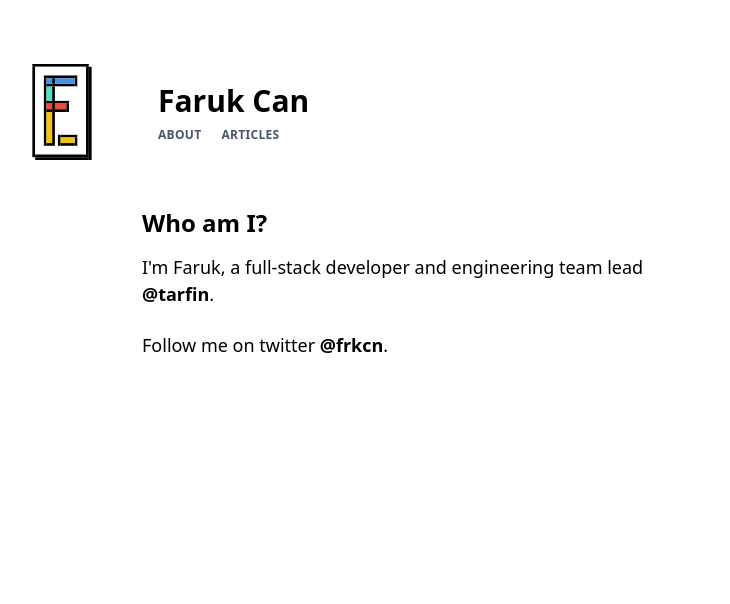
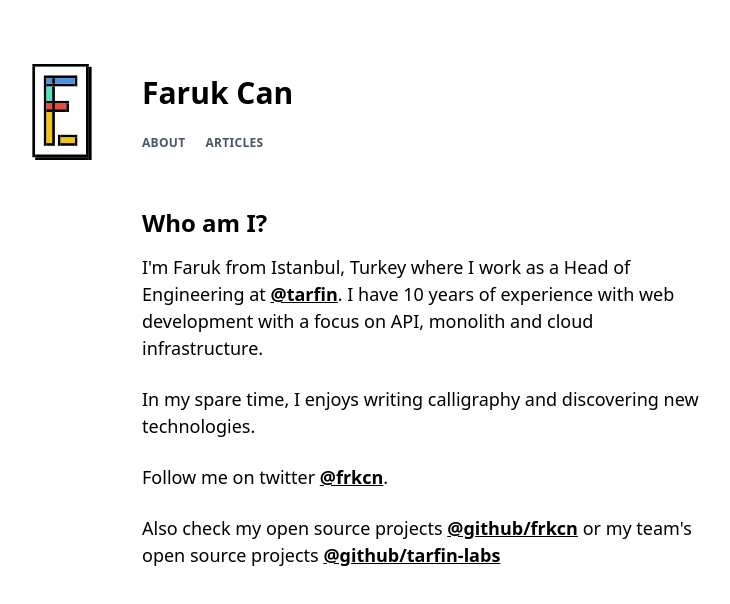
Before and after one commit to frkcn/c4n.dev, a Nuxt app: page / in a window 1280 px wide. Shown: the top 604 px of the page, without its empty margins (82-812 px from the left). Built offline with nearby package versions, Linux system fonts and the light colour scheme.

Commit message:
nord theme improvements

```diff
--- a/assets/css/prism.css
+++ b/assets/css/prism.css
@@ -19,10 +19,245 @@ cyan      #2aa198 #a3be8c
 green     #859900 #81a1c1
 */
 
+/*
+ * Copyright (c) 2016-present Arctic Ice Studio <development@arcticicestudio.com>
+ * Copyright (c) 2016-present Sven Greb <development@svengreb.de>
+ *
+ * Project:    Nord
+ * Version:    0.2.0
+ * Repository: https://github.com/arcticicestudio/nord
+ * License:    MIT
+ * References:
+ *   https://www.w3.org/TR/css-variables
+ *   https://www.w3.org/TR/selectors/#root-pseudo
+ *   https://drafts.csswg.org/css-variables
+ *   https://developer.mozilla.org/en-US/docs/Web/CSS/Using_CSS_variables
+ *   http://warpspire.com/kss
+ *   https://github.com/kss-node/kss-node
+ */
+
+/*
+An arctic, north-bluish color palette.
+Created for the clean- and minimal flat design pattern to achieve a optimal focus and readability for code syntax
+highlighting and UI.
+It consists of a total of sixteen, carefully selected, dimmed pastel colors for a eye-comfortable, but yet colorful
+ambiance.
+
+Styleguide Nord
+*/
+
+:root {
+  /*
+  Base component color of "Polar Night".
+
+  Used for texts, backgrounds, carets and structuring characters like curly- and square brackets.
+
+  Markup:
+  <div style="background-color:#2e3440; width=60; height=60"></div>
+
+  Styleguide Nord - Polar Night
+  */
+  --nord0: #2e3440;
+
+  /*
+  Lighter shade color of the base component color.
+
+  Used as a lighter background color for UI elements like status bars.
+
+  Markup:
+  <div style="background-color:#3b4252; width=60; height=60"></div>
+
+  Styleguide Nord - Polar Night
+  */
+  --nord1: #3b4252;
+
+  /*
+  Lighter shade color of the base component color.
+
+  Used as line highlighting in the editor.
+  In the UI scope it may be used as selection- and highlight color.
+
+  Markup:
+  <div style="background-color:#434c5e; width=60; height=60"></div>
+
+  Styleguide Nord - Polar Night
+  */
+  --nord2: #434c5e;
+
+  /*
+  Lighter shade color of the base component color.
+
+  Used for comments, invisibles, indent- and wrap guide marker.
+  In the UI scope used as pseudoclass color for disabled elements.
+
+  Markup:
+  <div style="background-color:#4c566a; width=60; height=60"></div>
+
+  Styleguide Nord - Polar Night
+  */
+  --nord3: #4c566a;
+
+  /*
+  Base component color of "Snow Storm".
+
+  Main color for text, variables, constants and attributes.
+  In the UI scope used as semi-light background depending on the theme shading design.
+
+  Markup:
+  <div style="background-color:#d8dee9; width=60; height=60"></div>
+
+  Styleguide Nord - Snow Storm
+  */
+  --nord4: #d8dee9;
+
+  /*
+  Lighter shade color of the base component color.
+
+  Used as a lighter background color for UI elements like status bars.
+  Used as semi-light background depending on the theme shading design.
+
+  Markup:
+  <div style="background-color:#e5e9f0; width=60; height=60"></div>
+
+  Styleguide Nord - Snow Storm
+  */
+  --nord5: #e5e9f0;
+
+  /*
+  Lighter shade color of the base component color.
+
+  Used for punctuations, carets and structuring characters like curly- and square brackets.
+  In the UI scope used as background, selection- and highlight color depending on the theme shading design.
+
+  Markup:
+  <div style="background-color:#eceff4; width=60; height=60"></div>
+
+  Styleguide Nord - Snow Storm
+  */
+  --nord6: #eceff4;
+
+  /*
+  Bluish core color.
+
+  Used for classes, types and documentation tags.
+
+  Markup:
+  <div style="background-color:#8fbcbb; width=60; height=60"></div>
+
+  Styleguide Nord - Frost
+  */
+  --nord7: #8fbcbb;
+
+  /*
+  Bluish core accent color.
+
+  Represents the accent color of the color palette.
+  Main color for primary UI elements and methods/functions.
+
+  Can be used for
+    - Markup quotes
+    - Markup link URLs
+
+  Markup:
+  <div style="background-color:#88c0d0; width=60; height=60"></div>
+
+  Styleguide Nord - Frost
+  */
+  --nord8: #88c0d0;
+
+  /*
+  Bluish core color.
+
+  Used for language-specific syntactic/reserved support characters and keywords, operators, tags, units and
+  punctuations like (semi)colons,commas and braces.
+
+  Markup:
+  <div style="background-color:#81a1c1; width=60; height=60"></div>
+
+  Styleguide Nord - Frost
+  */
+  --nord9: #81a1c1;
+
+  /*
+  Bluish core color.
+
+  Used for markup doctypes, import/include/require statements, pre-processor statements and at-rules (`@`).
+
+  Markup:
+  <div style="background-color:#5e81ac; width=60; height=60"></div>
+
+  Styleguide Nord - Frost
+  */
+  --nord10: #5e81ac;
+
+  /*
+  Colorful component color.
+
+  Used for errors, git/diff deletion and linter marker.
+
+  Markup:
+  <div style="background-color:#bf616a; width=60; height=60"></div>
+
+  Styleguide Nord - Aurora
+  */
+  --nord11: #bf616a;
+
+  /*
+  Colorful component color.
+
+  Used for annotations.
+
+  Markup:
+  <div style="background-color:#d08770; width=60; height=60"></div>
+
+  Styleguide Nord - Aurora
+  */
+  --nord12: #d08770;
+
+  /*
+  Colorful component color.
+
+  Used for escape characters, regular expressions and markup entities.
+  In the UI scope used for warnings and git/diff renamings.
+
+  Markup:
+  <div style="background-color:#ebcb8b; width=60; height=60"></div>
+
+  Styleguide Nord - Aurora
+  */
+  --nord13: #ebcb8b;
+
+  /*
+  Colorful component color.
+
+  Main color for strings and attribute values.
+  In the UI scope used for git/diff additions and success visualizations.
+
+  Markup:
+  <div style="background-color:#a3be8c; width=60; height=60"></div>
+
+  Styleguide Nord - Aurora
+  */
+  --nord14: #a3be8c;
+
+  /*
+  Colorful component color.
+
+  Used for numbers.
+
+  Markup:
+  <div style="background-color:#b48ead; width=60; height=60"></div>
+
+  Styleguide Nord - Aurora
+  */
+  --nord15: #b48ead;
+}
+
+
 /* purgecss start ignore */
 code[class*="language-"],
 pre[class*="language-"] {
-	color: #eceff4; /* green */
+	color: var(--nord4);
 
 	-moz-tab-size: 4;
 	-o-tab-size: 4;
@@ -36,12 +271,12 @@ pre[class*="language-"] {
 
 pre[class*="language-"]::-moz-selection, pre[class*="language-"] ::-moz-selection,
 code[class*="language-"]::-moz-selection, code[class*="language-"] ::-moz-selection {
-	background: #073642; /* base02 */
+	background: var(--nord0);
 }
 
 pre[class*="language-"]::selection, pre[class*="language-"] ::selection,
 code[class*="language-"]::selection, code[class*="language-"] ::selection {
-	background: #073642; /* base02 */
+	background: var(--nord0);
 }
 
 /* Code blocks */
@@ -54,7 +289,7 @@ pre[class*="language-"] {
 
 :not(pre) > code[class*="language-"],
 pre[class*="language-"] {
-	background-color: #2e3440; /* base3 */
+	background-color: var(--nord0);
 }
 
 /* Inline code */
@@ -63,15 +298,18 @@ pre[class*="language-"] {
 	border-radius: .3em;
 }
 
-.token.comment,
+.token.comment {
+	color: var(--nord3);
+}
+
 .token.prolog,
 .token.doctype,
 .token.cdata {
-	color: #93a1a1; /* base1 */
+	color: var(--nord10);
 }
 
 .token.punctuation {
-	color: #eceff4; /* base01 */
+	color: var(--nord6);
 }
 
 .token.namespace {
@@ -79,68 +317,65 @@ pre[class*="language-"] {
 }
 
 .token.number {
-	color: #b48ead;
-}
-
-.token.tag,
-.token.boolean,
-.token.constant,
-.token.symbol,
-.token.deleted {
-	color: #81a1c1; /* blue */
+	color: var(--nord15);
 }
 
 .token.property,
-.token.selector {
-	color: #8fbcbb; /* base00 */
-}
-
-.token.attr-name {
-	color: #8fbcbb;
-}
-
-.token.attr-value {
-	color: #8fbcbb;
+.token.attr-name,
+.token.variable,
+.token.boolean,
+.token.constant {
+	color: var(--nord4);
 }
 
 .token.string,
 .token.char,
+.token.attr-value {
+	color: var(--nord14);
+}
+
+.token.class-name,
+.token.tag {
+	color: var(--nord7);
+}
+
+.token.atrule,
+.token.keyword,
+.token.selector,
+.token.symbol {
+	color: var(--nord9);
+}
+
+.token.deleted {
+	color: var(--nord11);
+}
+
+.token.function,
 .token.builtin,
 .token.url,
 .token.inserted {
-	color: #a3be8c; /* cyan */
+	color: var(--nord8);
 }
 
+.token.regex,
 .token.entity {
-	color: #8fbcbb; /* base00 */
-	background: #eee8d5; /* base2 */
+	color: var(--nord13);
+	/* background: #eee8d5; */
 }
 
-.token.atrule,
-.token.keyword {
-	color: #81a1c1; /* green */
+.token.package {
+	color: var(--nord10);
 }
 
-.token.function {
-	color: #88c0d0;
-}
-
-.token.package,
-.token.class-name {
-	color: #8fbcbb; /* yellow */
-}
-
-
-.token.regex,
-.token.important,
-.token.variable {
-	color: #eceff4; /* orange */
+.token.important {
+	color: var(--nord13);
 }
 
 .token.important,
 .token.bold {
 	font-weight: bold;
 }
+
 .token.italic {
 	font-style: italic;
 }
--- a/components/Header.vue
+++ b/components/Header.vue
@@ -2,7 +2,7 @@
   <div>
     <div class="relative z-20 flex justify-between items-center">
       <div class="flex md:block lg:flex items-center max-w-full">
-        <div class="mb-0 md:mb-4 lg:mb-0 flex flex-no-shrink pr-4 md:pr-6 lg:pr-12">
+        <div class="mb-0 md:mb-4 lg:mb-0 flex flex-no-shrink pr-4 md:pr-6 lg:pr-8">
           <a href="/" class="flex items-end no-underline">
             <img src="/logo.svg" alt="" class="h-16 w-16 md:h-20 md:w-20 lg:h-24 lg:w-24">
           </a>
@@ -11,11 +11,11 @@
           <nuxt-link to="/" class="block text-black no-underline font-bold text-xl lg:text-3xl font-extrabold leading-none lg:leading-tight">
             Faruk Can
           </nuxt-link>
-          <div class="hidden md:flex mt-1 lg:mt-2 uppercase tracking-wide text-xs spaced-x-6">
-            <nuxt-link to="/" class="text-gray-700 font-semibold mr-5">
+          <div class="hidden md:flex mt-1 lg:mt-6 uppercase tracking-wide text-xs">
+            <nuxt-link to="/" class="text-gray-700 font-semibold mr-5 hover:text-black">
               About
             </nuxt-link>
-            <nuxt-link to="/articles" class="text-gray-700 font-semibold">
+            <nuxt-link to="/articles" class="text-gray-700 font-semibold hover:text-black">
               Articles
             </nuxt-link>
           </div>
--- a/pages/index.vue
+++ b/pages/index.vue
@@ -3,16 +3,27 @@
     <h1 class="text-2xl font-extrabold text-black mb-4">
       Who am I?
     </h1>
-    <div class="text-lg text-grey-darkest leading-normal spaced-y-6">
+    <div class="text-lg text-grey-darkest leading-normal">
       <p class="mb-6">
-        I'm Faruk, a full-stack developer and engineering team lead <a href="https://twitter.com/tarfincom" class="text-black font-bold">@tarfin</a>.
+        I'm Faruk from Istanbul, Turkey where I work as a Head of Engineering at <a href="https://twitter.com/tarfincom" class="text-black font-bold underline">@tarfin</a>.
+        I have 10 years of experience with web development with a focus on API, monolith and cloud infrastructure.
       </p>
-      <p>Follow me on twitter <a class="text-black font-bold" href="https://twitter.com/frkcn">@frkcn</a>.</p>
+      <p class="mb-6">
+        In my spare time, I enjoys writing calligraphy and discovering new technologies.
+      </p>
+      <p class="mb-6">
+        Follow me on twitter <a class="text-black font-bold underline" href="https://twitter.com/frkcn">@frkcn</a>.
+      </p>
+      <p>
+        Also check my open source projects <a href="https://github.com/frkcn" class="text-black font-bold underline">@github/frkcn</a>
+        or my team's open source projects <a href="https://github.com/tarfin-labs" class="text-black font-bold underline">@github/tarfin-labs</a>
+      </p>
     </div>
   </div>
 </template>
 
 <script>
+export default {}
 </script>
 
 <style>
```
Also changed, not shown: content/articles/hello-world.md (+7 -2 lines).
